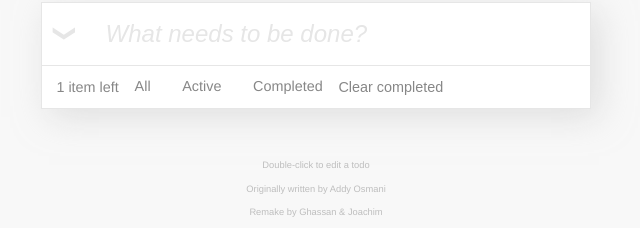
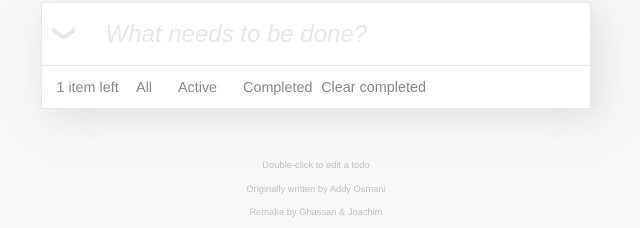
Before and after one commit to JoachimNordeke/TodoMVCBasic, a plain HTML site: page index.html in a window 1280 px wide. Shown: the part 122-350 px from the top of the page, 324-964 px from the left. Drawn offline with Linux system fonts and the light colour scheme.

Commit message:
litte fixing to the links, but when hover the border sizing making the elements move..needs attention

```diff
--- a/style.css
+++ b/style.css
@@ -58,22 +58,26 @@ input[type="radio"] {
     justify-content: space-between;
 }
 
+.todo-action ul ul li {
+    margin-left: 0.6em;
+
+}
+
 .todo-action a {
     cursor: pointer;
     font-size: 1em;
-    padding: 0.3em 0.6em;
-    margin: 0.5em;
+    padding: 0.2em 0.6em;
     border-radius: 3px;
     color: inherit;
     text-decoration: none;
 }
 
 .todo-action a:hover {
-    outline: solid thin rgba(175, 47, 47, 0.1);
+    border: solid thin rgba(175, 47, 47, 0.1);
 }
 
 .todo-action a:focus {
-    outline: solid thin rgba(175, 47, 47, 0.2);
+    border: solid thin rgba(175, 47, 47, 0.2);
 }
 
 .todo-action button {
```
